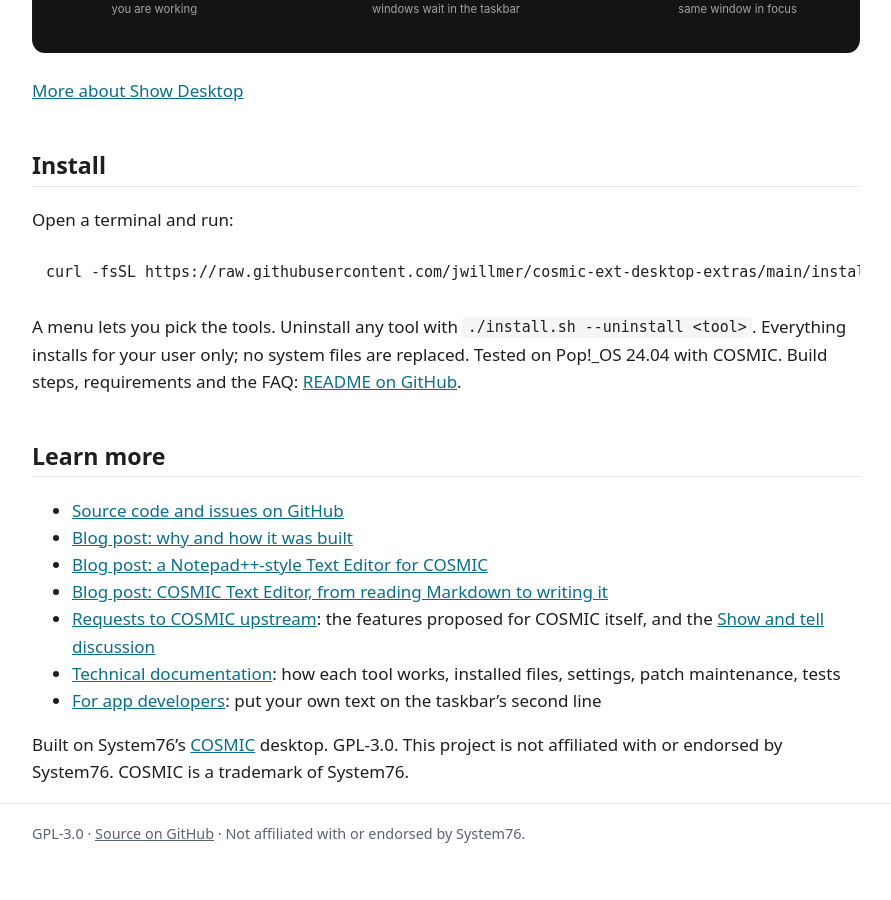
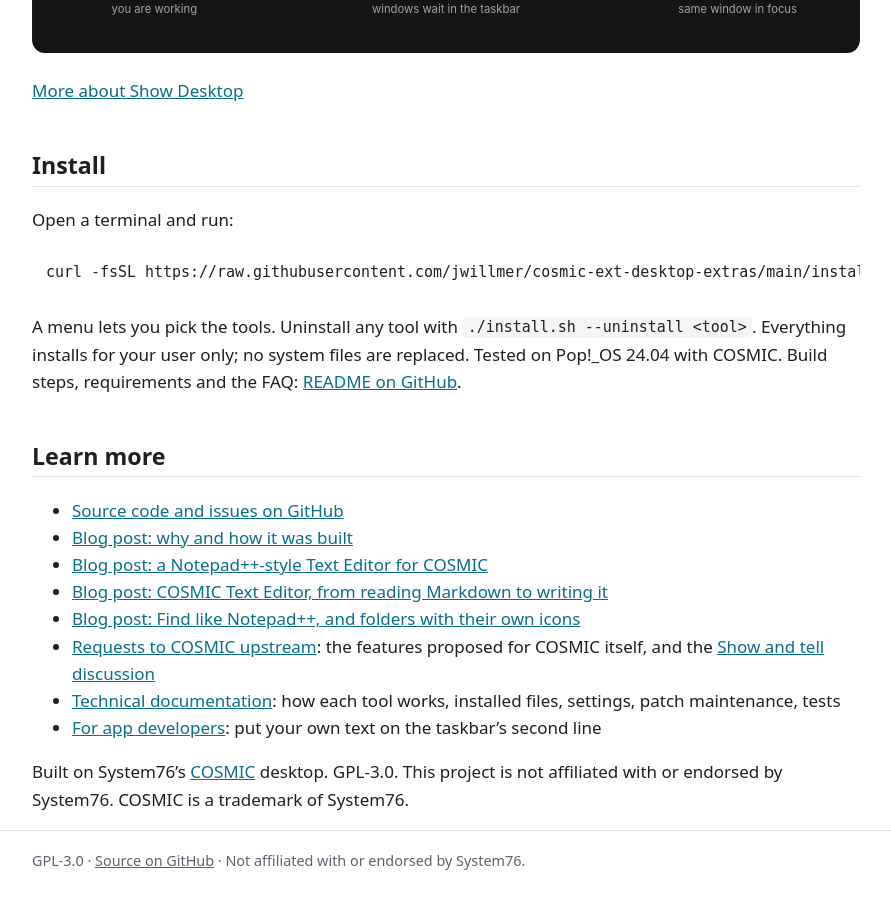
Before and after one commit to jwillmer/cosmic-desktop-extras, a Jekyll site: the page built from docs/index.md, in a window 1280 px wide and 900 px high, scrolled down 7596 px. Shown: the whole window, without its empty margins (194-1085 px from the left). Built offline with Jekyll 4.4.1, drawn with Linux system fonts in a browser that asks for light colours; before the commit the page ends 8469 px from its top, so only the background shows below that.

Commit message:
Link the v0.6.0/v0.7.0 blog post from README and website (#46)
Co-authored-by: Claude Opus 5.5 <noreply@anthropic.com>

```diff
--- a/docs/index.md
+++ b/docs/index.md
@@ -157,6 +157,7 @@ with COSMIC. Build steps, requirements and the FAQ:
 - [Blog post: why and how it was built](https://jwillmer.de/blog/projects/cosmic-desktop-extras.html)
 - [Blog post: a Notepad++-style Text Editor for COSMIC](https://jwillmer.de/blog/projects/cosmic-text-editor.html)
 - [Blog post: COSMIC Text Editor, from reading Markdown to writing it](https://jwillmer.de/blog/projects/cosmic-text-editor-writing-markdown.html)
+- [Blog post: Find like Notepad++, and folders with their own icons](https://jwillmer.de/blog/projects/cosmic-text-editor-find-and-folder-icons.html)
 - [Requests to COSMIC upstream](https://github.com/jwillmer/cosmic-ext-desktop-extras#upstream-requests): the features proposed for COSMIC itself, and the [Show and tell discussion](https://github.com/pop-os/cosmic-epoch/discussions/4002)
 - [Technical documentation](technical.md): how each tool works, installed files, settings, patch maintenance, tests
 - [For app developers](launcher-entry.md): put your own text on the taskbar's second line
```
Also changed, not shown: README.md.
